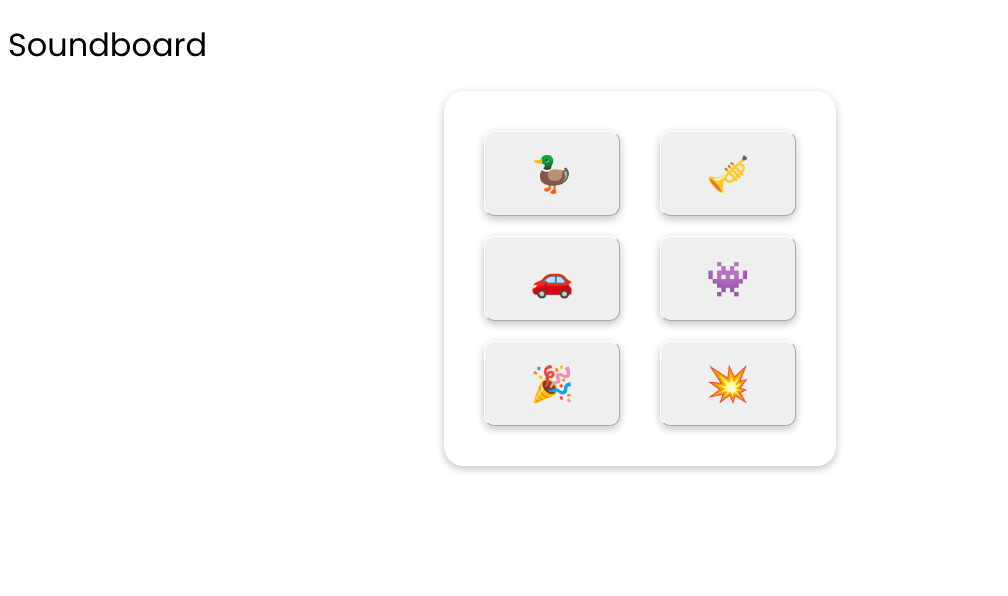
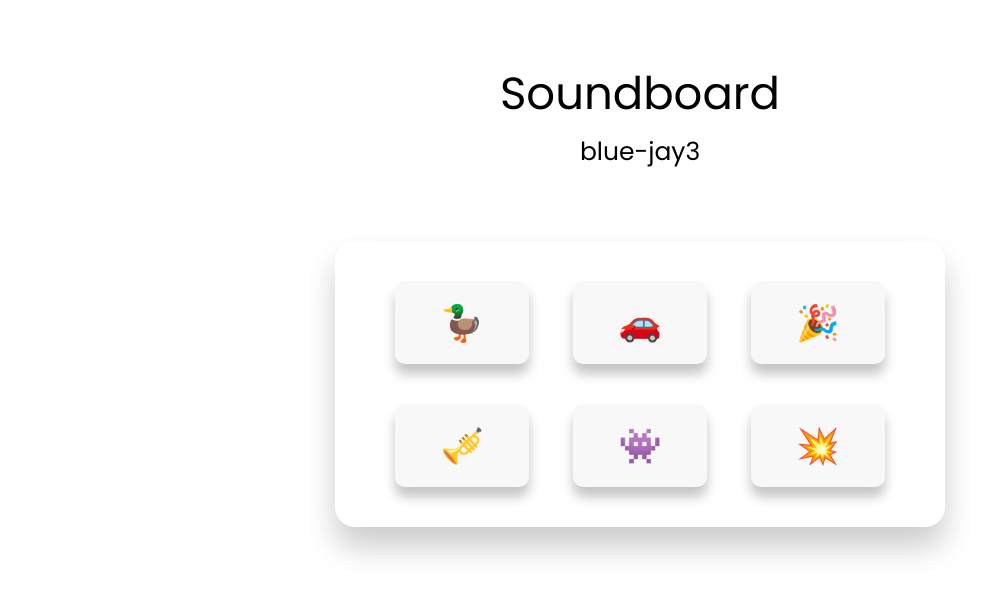
Before and after one commit to blue-jay3/soundboard-website, a plain HTML site: page index.html in a window 1280 px wide. Shown: the whole page, without its empty margins (0-1008 px from the left). Drawn offline with Linux system fonts and the light colour scheme.

Commit message:
added sounds and additional styling

```diff
--- a/index.html
+++ b/index.html
@@ -4,22 +4,28 @@
     <meta charset="UTF-8">
     <meta name="viewport" content="width=device-width, initial-scale=1.0">
     <title>Soundboard</title>
+    <link rel="icon" type="image/x-icon" href="favicon.png">
     <link rel="stylesheet" href="style.css">
 </head>
 <body>
-    <div id="title-container">
-        <h1 id="title">Soundboard</h1>
-    </div>
+    <h1 id="title">Soundboard</h1>
+    <h2 id="second-title">blue-jay3</h2>
     <div id="button-container">
-        <div>
-            <button class="button" id="quack">🦆</button>
-            <button class="button" id="honk">🚗</button>
-            <button class="button" id="surprise">🎉</button>
+        <div class="botton-row">
+            <button class="button" id="quack" onclick="play('quack_audio')">🦆</button>
+            <audio src="./sounds/quack.mp3#t=0.25" id="quack_audio"></audio>
+            <button class="button" id="honk" onclick="play('honk_audio')">🚗</button>
+            <audio src="./sounds/honk.mp3" id="honk_audio"></audio>
+            <button class="button" id="surprise" onclick="play('surprise_audio')">🎉</button>
+            <audio src="./sounds/surprise.wav" id="surprise_audio"></audio>
         </div>
-        <div>
-            <button class="button" id="trumpet">🎺</button>
-            <button class="button" id="electronic">👾</button>
-            <button class="button" id="explosion">💥</button>
+        <div class="botton-row">
+            <button class="button" id="trumpet" onclick="play('trumpet_audio')">🎺</button>
+            <audio src="./sounds/trumpet.wav" id="trumpet_audio"></audio>
+            <button class="button" id="electronic" onclick="play('electronic_audio')">👾</button>
+            <audio src="./sounds/electronic.mp3" id="electronic_audio"></audio>
+            <button class="button" id="explosion" onclick="play('explosion_audio')">💥</button>
+            <audio src="./sounds/explosion.mp3" id="explosion_audio"></audio>
         </div>
     </div>
     <script src="script.js"></script>
--- a/script.js
+++ b/script.js
@@ -0,0 +1,6 @@
+function play(soundId) {
+    var sound = document.getElementById(soundId)
+    sound.play()
+
+    setTimeout(sound.currentTime = 0, 1000);
+}
--- a/style.css
+++ b/style.css
@@ -4,14 +4,24 @@
     font-family: "Poppins", sans-serif;
     font-weight: 400;
     font-style: normal;
+    margin: 0 20px;
 }
 
-#title-container {
-    margin: 0 auto;
+#title {
+    text-align: center;
+    margin-top: 60px;
+    margin-bottom: 5px;
+    font-size: 45px;
+}
+
+#second-title {
+    text-align: center;
+    margin-bottom: 70px;
+    font-size: 25px;
 }
 
 #button-container {
-    display: flex;
+    display: block;
     align-items: center;
     justify-content: center;
     width: fit-content;
@@ -19,21 +29,29 @@
     margin: 0 auto;
     border-radius: 20px;
     padding: 20px;
-    box-shadow: rgba(0, 0, 0, 0.24) 0px 3px 8px;
+    box-shadow: rgba(0, 0, 0, 0.2) 0px 20px 30px;
+}
+
+.button-row {
+    display: inline;
 }
 
 .button {
-    box-shadow: rgba(0, 0, 0, 0.24) 0px 3px 8px;
+    box-shadow: rgba(0, 0, 0, 0.23) 0px 10px 12px;
     margin: 20px;
-    display: flex;
+    display: inline;
     text-align: center;
     border-radius: 10px;
-    border-color: #fff;
     border-width: 0.5px;
     padding: 15px 45px;
     font-size: 35px;
+
+    outline: 0;
+    border: none;
+    background-color: #00000007;
 }
 
 .button:hover {
-    background-color: rgba(255, 255, 255, 0.908);
+    background-color: #0000000d;
+    cursor: pointer;
 }
```
Also changed, not shown: 5 other files.
